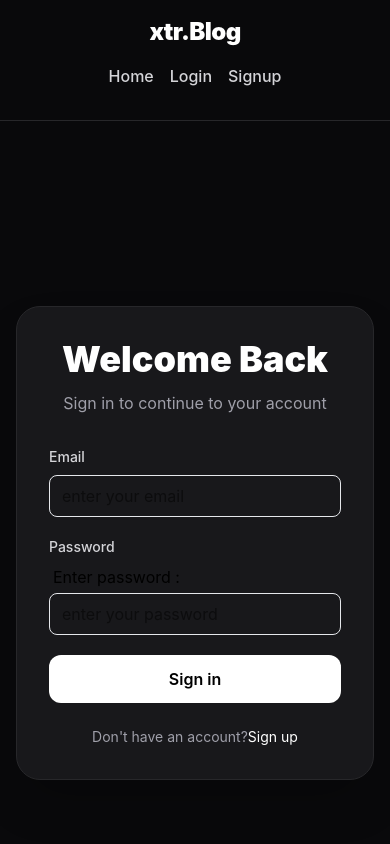
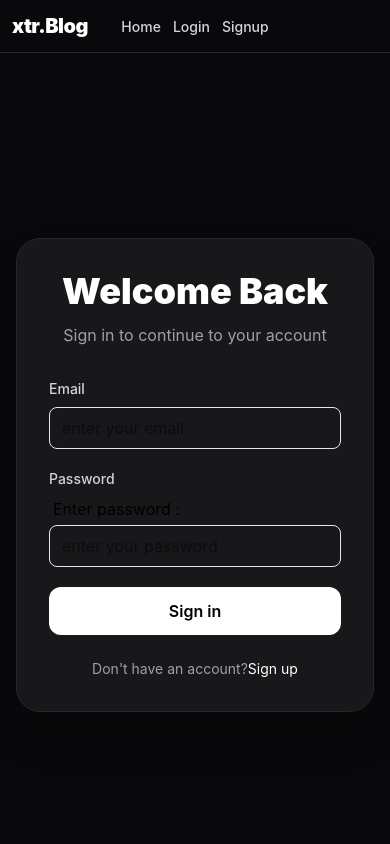
Before and after one commit to xtr0705/xtr-blog, a React (Vite) app: page /Login in a window 390 px wide. Shown: the top 844 px of the page. Built offline with nearby package versions, Linux system fonts and the light colour scheme; no server answers.

Commit message:
fix: navbar for mobile , more polished

```diff
--- a/src/components/Header/Header.jsx
+++ b/src/components/Header/Header.jsx
@@ -31,18 +31,18 @@ function Header() {
   return (
     <header className='w-full border-b border-zinc-800 bg-zinc-950 sticky top-0 z-50 backdrop-blur'>
 
-      <div className='max-w-7xl mx-auto px-4 py-4 flex flex-col md:grid md:grid-cols-3 gap-4 md:gap-0 items-center'>
+      <div className='max-w-7xl mx-auto px-3 md:px-6 py-3 md:py-4 grid grid-cols-3 items-center'>
 
         <Link
           to="/"
-          className="text-2xl md:text-3xl font-black text-white tracking-tight hover:text-zinc-300 transition"
+          className="text-xl md:text-3xl font-black text-white tracking-tight hover:text-zinc-300 transition"
         >
           xtr.Blog
         </Link>
 
         <nav className='flex justify-center'>
 
-          <ul className='flex flex-wrap justify-center items-center gap-4 md:gap-8'>
+          <ul className='flex items-center justify-center gap-3 md:gap-8'>
 
             {navItems.map((item) =>
               item.active ? (
@@ -51,7 +51,7 @@ function Header() {
                 >
                   <button
                     onClick={() => navigate(item.slug)}
-                    className='text-zinc-300 hover:text-white transition text-base font-medium capitalize'
+                    className='text-zinc-300 hover:text-white transition text-sm md:text-base font-medium capitalize'
                   >
                     {item.name}
                   </button>
@@ -64,7 +64,7 @@ function Header() {
 
         </nav>
 
-        <div className='flex justify-center md:justify-end w-full'>
+        <div className='flex justify-end'>
           {authStatus && (
             <li className='ml-4'>
               <LogoutButton />
```
